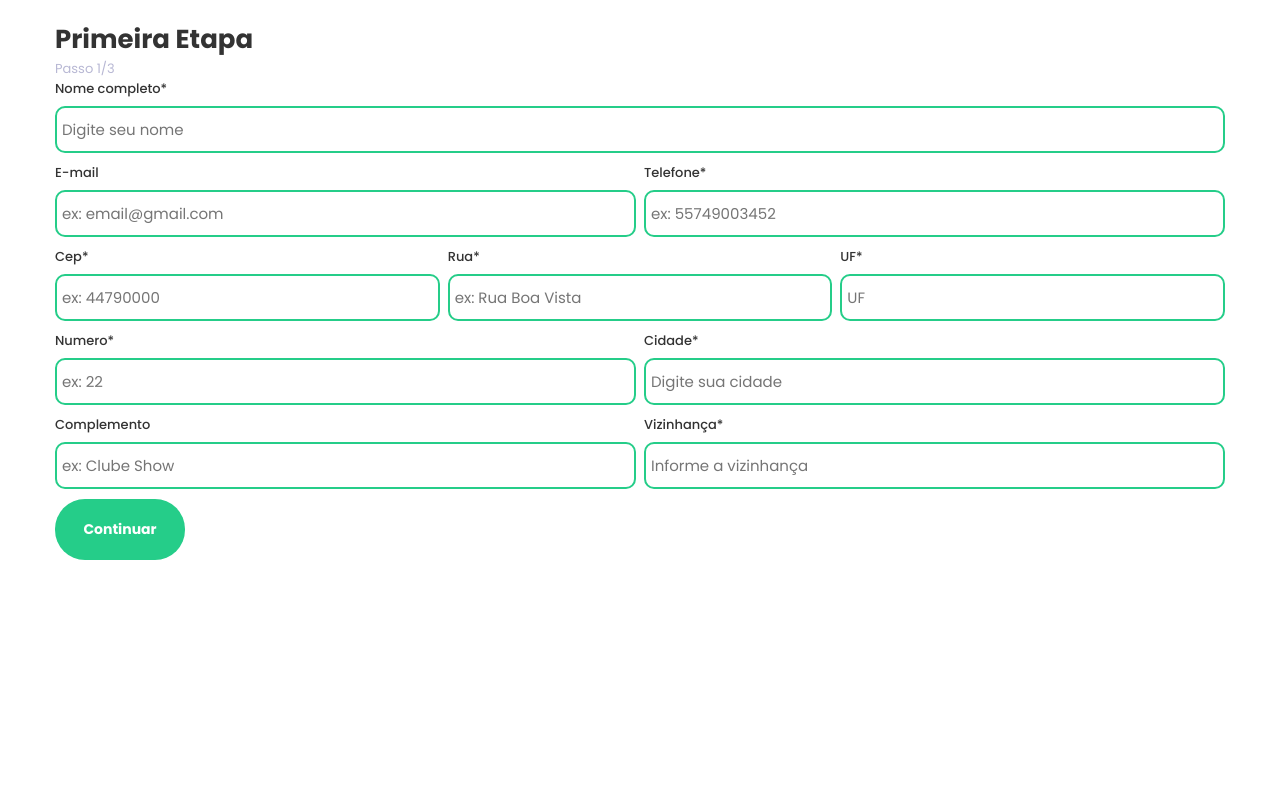
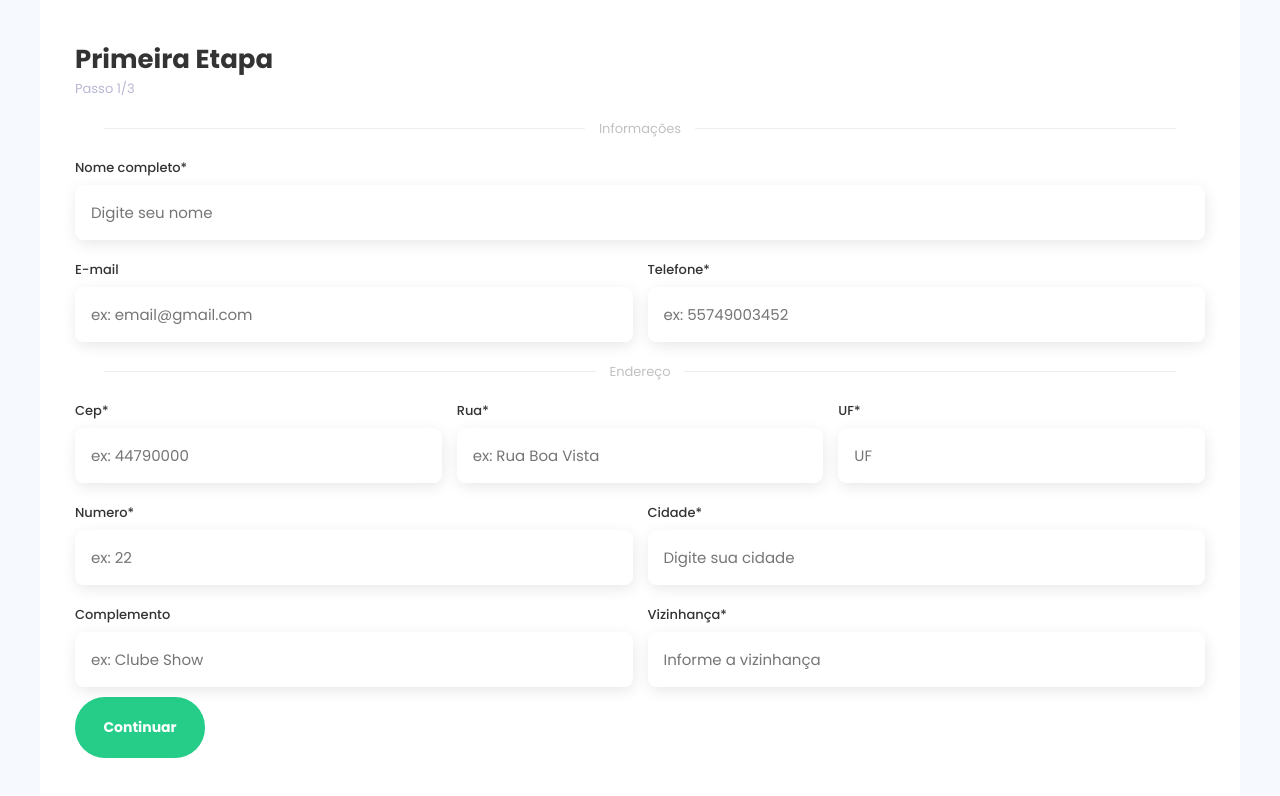
Before and after one commit to douglassantos45/computer-donation, a Next.js app: page / in a window 1280 px wide. Shown: the top 796 px of the page. Built offline with nearby package versions, Linux system fonts and the light colour scheme.

Commit message:
Formulario funcionando versão final

```diff
--- a/src/contexts/FormContext.tsx
+++ b/src/contexts/FormContext.tsx
@@ -20,6 +20,7 @@ type StateProps = {
   neighborhood: string;
   deviceCount: number;
   devices: [{ type: string; condition: string }];
+  institution: {};
 };
 
 type ActionProps = {
@@ -46,6 +47,7 @@ const initialData: StateProps = {
   neighborhood: '',
   deviceCount: 1,
   devices: [{ type: '', condition: '' }],
+  institution: {},
 };
 
 //Context
--- a/src/pages/_app.tsx
+++ b/src/pages/_app.tsx
@@ -5,7 +5,13 @@ import { FormProvider } from '../contexts/FormContext';
 function MyApp({ Component, pageProps }) {
   return (
     <FormProvider>
-      <Toaster />
+      <Toaster
+        toastOptions={{
+          style: {
+            fontSize: '13px',
+          },
+        }}
+      />
       <div className="container">
         <Component {...pageProps} />
       </div>
--- a/src/pages/forms/step1/index.tsx
+++ b/src/pages/forms/step1/index.tsx
@@ -28,7 +28,7 @@ export default function Step1() {
       setEmailError('Digite um email válido!');
       return false;
     }
-    setEmailError('Email válido!');
+    setEmailError('');
     return true;
   };
 
@@ -43,7 +43,8 @@ export default function Step1() {
         .replaceAll(')', '')
         .replaceAll('-', '')
         .replaceAll('.', '')
-        .replaceAll(' ', '');
+        .replaceAll(/[a-z A-Z]+/g, ' ')
+        .trim();
       dispatch({
         type: FormAction.setPhone,
         payload: phone,
@@ -58,10 +59,11 @@ export default function Step1() {
   }
 
   async function checkCep(e: ChangeEvent<HTMLInputElement>) {
+    const { name, value } = e.target;
     if (e.target.value !== '') {
       dispatch({
-        type: FormAction[e.target.name],
-        payload: e.target.value,
+        type: FormAction[name],
+        payload: value,
       });
 
       loading.current.style.display = 'flex';
@@ -70,7 +72,7 @@ export default function Step1() {
         loading.current.style.display = 'none';
       }, 2000);
 
-      const cep = e.target.value.replace(/\D/g, '');
+      const cep = value.replace(/\D/g, '');
       const result = await api.get(`${cep}/json/`).then(res => res.data);
 
       dispatch({
@@ -100,12 +102,12 @@ export default function Step1() {
     }
 
     if (validation(state) !== false) {
-      history.push('/forms/step2');
+      return history.push('/forms/step2');
     }
 
     setInputValid(!inputValid);
 
-    toast.error('Alguns campos não foram digitados');
+    toast.error('Preencha todos os campos.');
   }
 
   return (
@@ -114,6 +116,12 @@ export default function Step1() {
       <p className="current-step">Passo {state.currentStep}/3</p>
 
       <form className="form-group">
+        <div className="separator">
+          <div></div>
+          <div>Informações</div>
+          <div></div>
+        </div>
+        <section className={styles.info}>
           <div className="input-group">
             <label htmlFor="">
               Nome completo*
@@ -129,7 +137,7 @@ export default function Step1() {
           </div>
 
           <div className="input-group">
-          <label htmlFor="">
+            <label htmlFor="setEmail">
               E-mail
               <input
                 type="email"
@@ -148,11 +156,19 @@ export default function Step1() {
                 name="setPhone"
                 onChange={handleChange}
                 value={state.phone}
-              pattern="[0-9]*"
+                pattern="[0-9]{13}"
               />
             </label>
           </div>
+        </section>
 
+        <div className="separator">
+          <div></div>
+          <div>Endereço</div>
+          <div></div>
+        </div>
+
+        <section className={styles.address}>
           <div className="input-group">
             <label htmlFor="">
               Cep*
@@ -163,7 +179,7 @@ export default function Step1() {
                 onChange={handleChange}
                 value={state.zip}
                 onBlur={checkCep}
-              pattern="[0-9]*"
+                pattern="[0-9]{8}"
               />
             </label>
 
@@ -175,7 +191,6 @@ export default function Step1() {
                 name="setStreet"
                 onChange={handleChange}
                 value={state.streetAddress}
-              pattern="[a-z A-Z]*"
               />
             </label>
 
@@ -228,7 +243,6 @@ export default function Step1() {
                 name="setComplement"
                 onChange={handleChange}
                 value={state.complement}
-              pattern="[a-z A-Z]*"
               />
             </label>
 
@@ -240,10 +254,10 @@ export default function Step1() {
                 name="setNeighborhood"
                 onChange={handleChange}
                 value={state.neighborhood}
-              pattern="[a-z A-Z]*"
               />
             </label>
           </div>
+        </section>
 
         <button onClick={handleNextForm} type="button">
           Continuar
--- a/src/pages/forms/step1/styles.module.scss
+++ b/src/pages/forms/step1/styles.module.scss
@@ -2,8 +2,21 @@
   display: flex;
   flex-direction: column;
   justify-content: center;
-  margin: 0 auto;
 
+
+  padding: 20px;
+
+  section {
+    margin-bottom: 10px;
+
+    label[for="setEmail"] {
+     span {
+      color: red;
+      font-size: 11px;
+      font-weight: 400;
+     }
+    }
+  }
 }
 
 .loading {
--- a/src/pages/forms/step2/styles.module.scss
+++ b/src/pages/forms/step2/styles.module.scss
@@ -4,6 +4,26 @@
   justify-content: center;
   margin: 0 auto;
   margin-bottom: 10px;
+
+  margin-top: 5vh;
+  padding: 20px;
+
+  .hr {
+    display: flex;
+    align-items: center;
+    position: relative;
+    &:not(:last-child)::after {
+      content: '';
+      background-color: #e3e3e3;
+      height: 1px;
+      width: 100%;
+      position: absolute;
+      bottom: 0;
+    }
+
+    padding-bottom: 20px;
+
+  }
 
   .remove_select {
     background-color: #ff335f;
@@ -41,10 +61,13 @@
       display: flex;
       justify-content: center;
       align-items: center;
-      padding: 5px;
-      clip-path: circle();
+      height: 30px;
+      width: 30px;
+      border-radius: 9px;
       background-color: #00b5b9;
       color: #fff;
+
+      box-shadow: 0px 10px 15px -3px rgba(0,0,0,0.1);
 
       cursor: pointer;
       transition: all 0.3s ease;
@@ -59,13 +82,10 @@
     }
   }
 
-
-
   .total_devices {
     margin-left: 10px;
     font-size: 15px;
   }
-
 }
 
 
--- a/src/pages/forms/step3/styles.module.scss
+++ b/src/pages/forms/step3/styles.module.scss
@@ -1,9 +1,10 @@
 .container {
-  .submit {
-    svg {
+  padding: 20px;
+  margin-top: 5vh;
+
+  .submit svg{
       animation: spin 1s ease-in-out infinite;
       font-size: 20px;
-    }
   }
 }
 
--- a/styles/global.scss
+++ b/styles/global.scss
@@ -13,6 +13,7 @@
 }
 
 :root {
+  --body-color: #f6FAFF;
   --white-color: #fff;
   --text-color: #333;
   font-size: 62.5%;
@@ -20,7 +21,7 @@
 
 
 body {
-  background-color: var(--white-color);
+  background-color: var(--body-color);
   color: var(--text-color);
 }
 
@@ -28,17 +29,24 @@ input, select {
   display: block;
   margin-top: 7px;
   width: 100%;
-  padding: 10px 5px;
-  border: 2px solid #25cd89;
-  border-radius: 10px;
+  padding: 15px;
+  border: 1px solid var(--white-color);
+  border-radius: 8px;
   color: #000;
   outline: 0;
   font-size: 15px;
+  box-shadow: 1px 4px 15px -1px rgba(0,0,0,0.1);
+
+  transition: border 0.3s ease;
 
   background-color: #fff;
 
   &:invalid {
-    border: 1px solid #ff335f;
+    border: 1px solid #ff335f!important;
+  }
+
+  &:focus {
+    border: 1px solid #25cd89;
   }
 }
 
@@ -98,6 +106,8 @@ hr {
   max-width: 1200px;
   padding: 20px 15px;
   margin: 0 auto;
+  height: 100vh;
+  background-color: var(--white-color);
 }
 
 .form-group {
@@ -109,7 +119,7 @@ hr {
   position: relative;
 
   label:not(:last-child) {
-    margin-right: 8px;
+    margin-right: 15px;
   }
 
   .sm {
@@ -121,7 +131,7 @@ hr {
   }
 
   &:not(:last-child) {
-    margin-bottom: 10px;
+    margin-bottom: 20px;
   }
 }
 
@@ -147,6 +157,25 @@ hr {
   color: #333
 }
 
+.separator {
+  display: flex;
+  align-items: center;
+  margin: 29px;
+
+  div:nth-child(1), div:nth-child(3) {
+    background: #efefef;
+    width: 90%;
+    height: .1rem;
+  }
+
+  div:nth-child(2) {
+    color: #c1c1c1;
+    padding: 0 1.35rem;
+    font-size: 13px;
+    line-height: 0;
+  }
+}
+
 @media (max-width: 451px) {
   .container {
     .input-group {
```
Also changed, not shown: src/database/devices.ts (added, +25 -0 lines), src/database/institution.ts (added, +105 -0 lines), src/pages/forms/step2/index.tsx (+3 -22 lines), src/pages/forms/step3/index.tsx (+42 -121 lines). Lines whose indentation alone changed are shown as unchanged.
